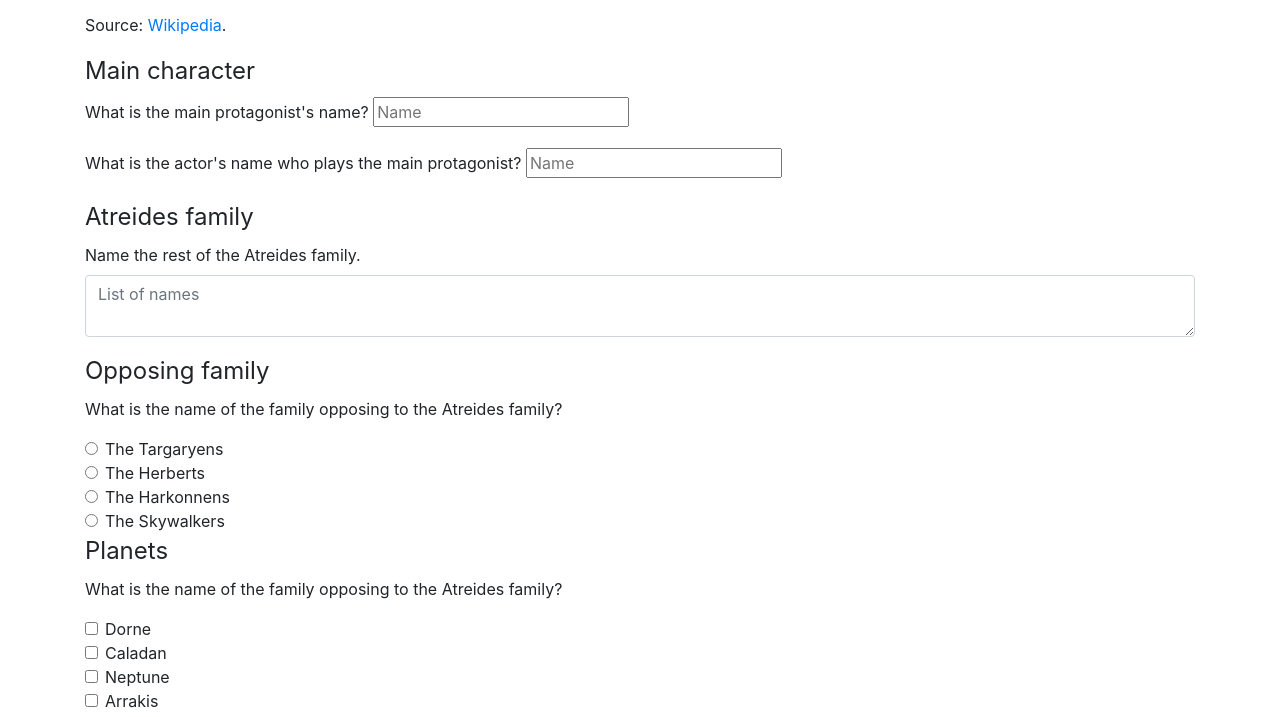
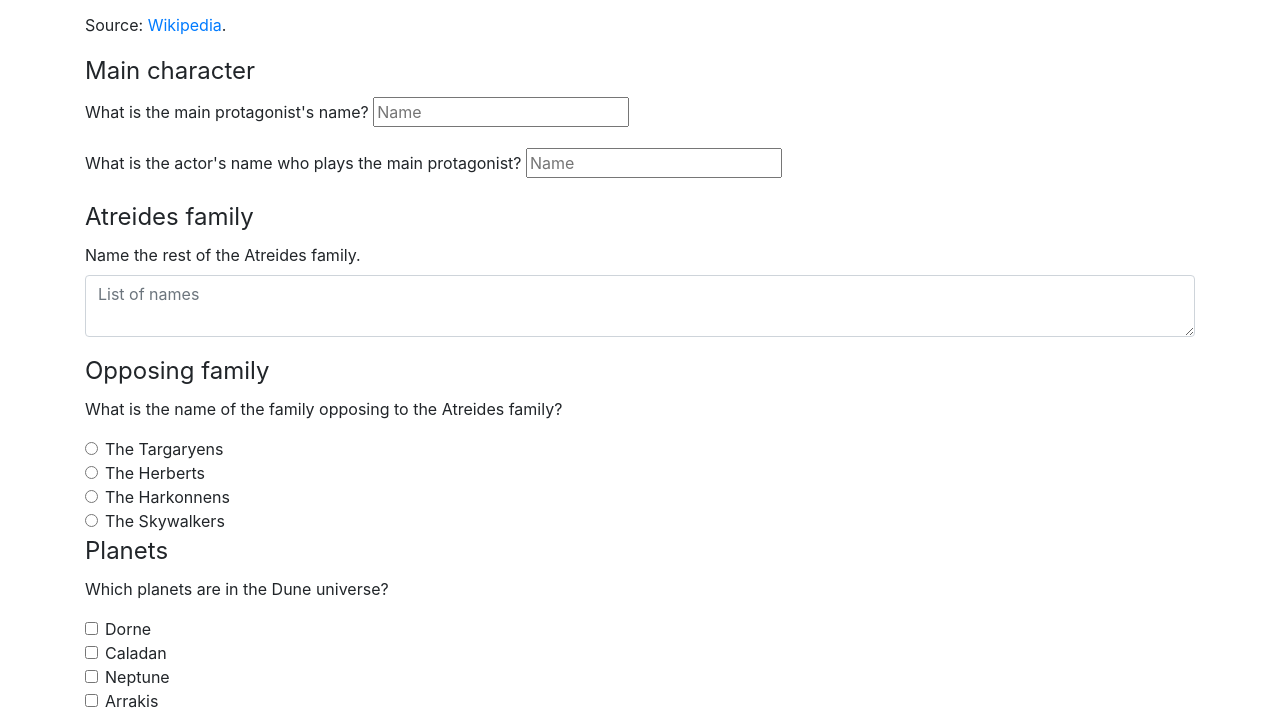
Before and after one commit to alugo002/bootstrap-forms, a plain HTML site: page index.html in a window 1280 px wide. Shown: the part 83-800 px from the top of the page. Drawn offline with Linux system fonts and the light colour scheme.

Commit message:
Grammar changes

```diff
--- a/index.html
+++ b/index.html
@@ -76,7 +76,7 @@
 
 
                           <div class="form-group">
-                            <label class="d-block">What is the name of the family opposing to the Atreides family? </label>
+                            <label class="d-block">Which planets are in the Dune universe?</label>
                           </div>
                             <div class="form-check">
                               <label class="form-check-label">
```
